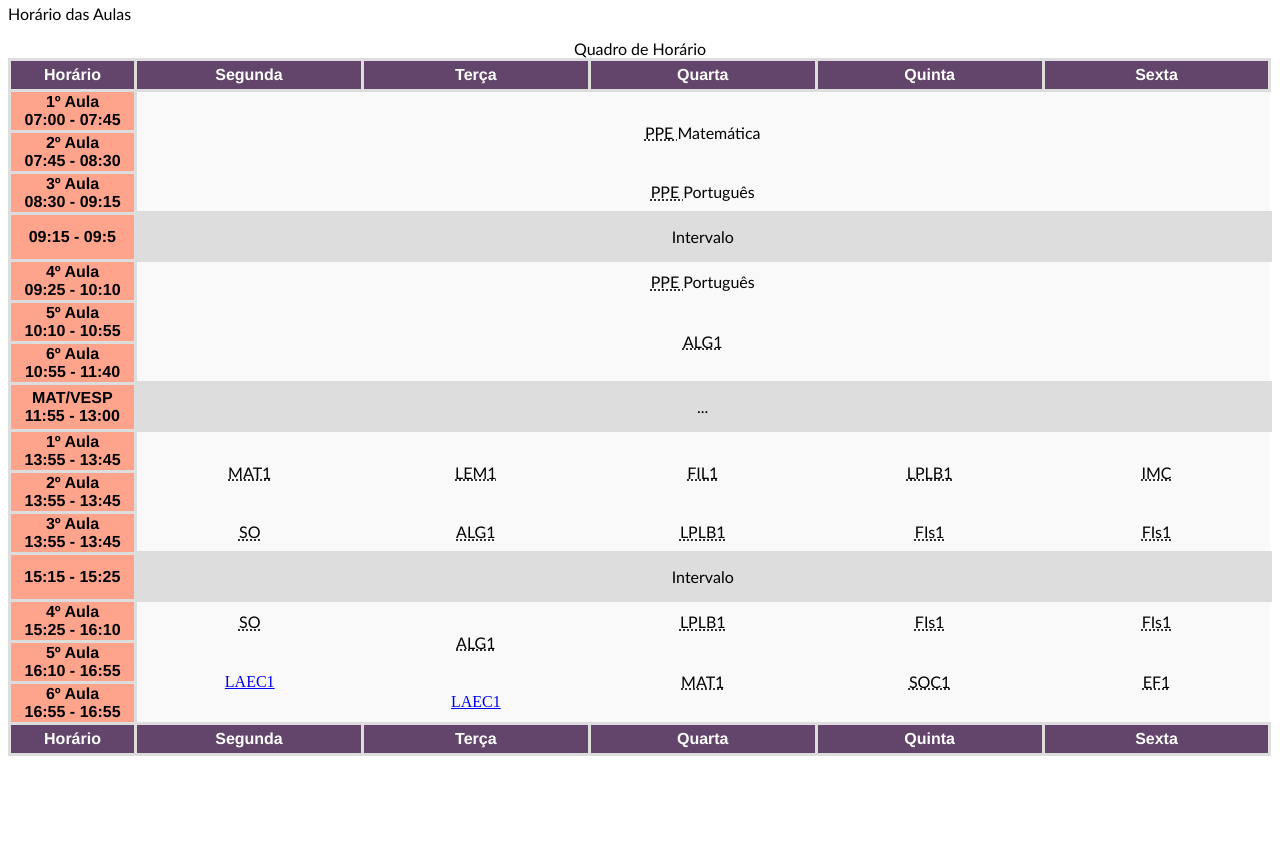
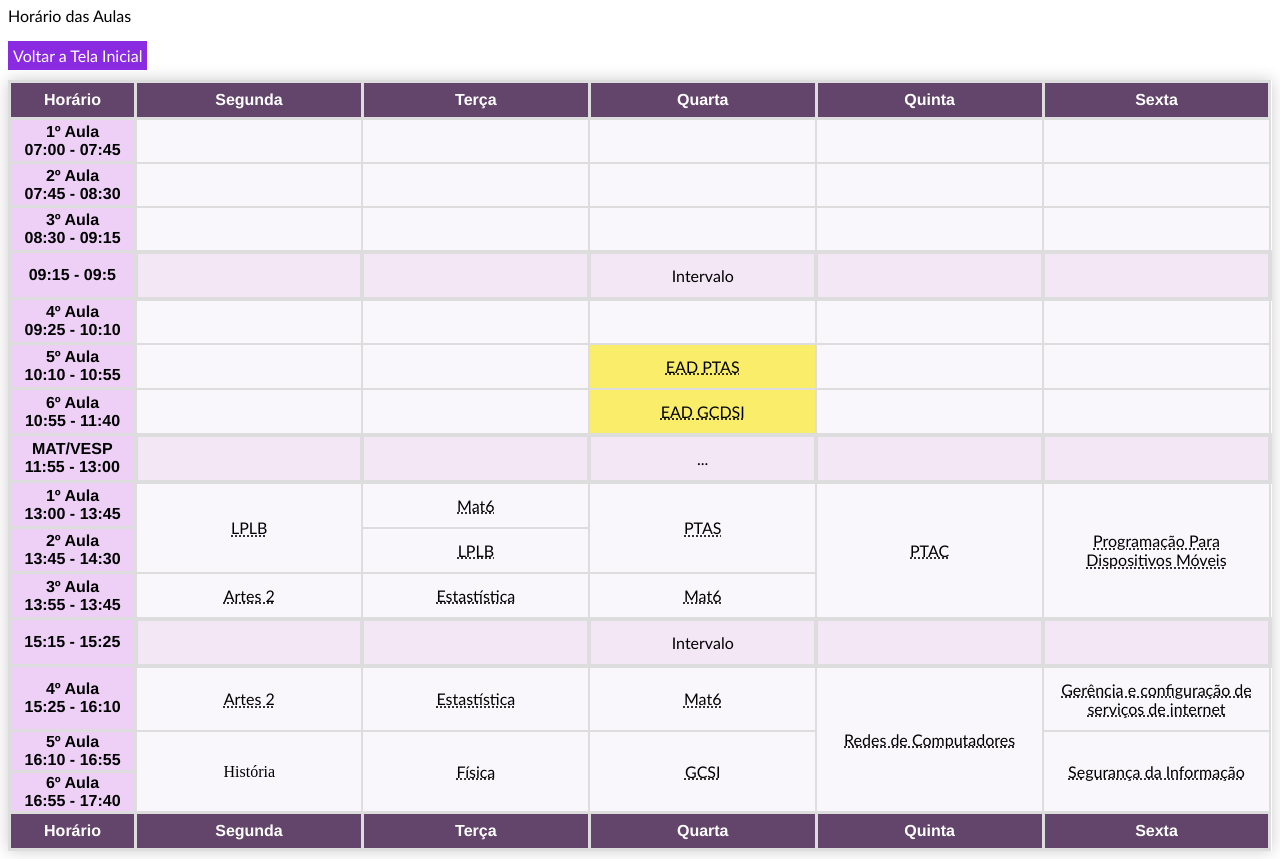
Before and after one commit to Victor14791012/pwa-moveis-VictoreFelipe, a website: page pwa-moveis/horario.html in a window 1280 px wide. Shown: the part 76-935 px from the top of the page. Before the commit the page ends 840 px from the top, so only its background shows below. Drawn offline with Linux system fonts and the light colour scheme.

Commit message:
horarios
mandando horarios

```diff
--- a/pwa-moveis/horario.html
+++ b/pwa-moveis/horario.html
@@ -11,13 +11,14 @@
 </head>
 
 <body>
-  <h1 class="colunadehorário"> HTML5-Tabela</h1>
+  <h1 class="Fontecelula" > Aulas INFO 5B</h1>
   <p class="Fontecelula"> Horário das Aulas</p>
 
+  <a href="index.html" class="Fontecelula ">Voltar a Tela Inicial</a>
+
   <table>
-    <caption class="Fontecelula"> Quadro de Horário </caption>
     <colgroup>
-      <col class="primeiraColuna" style="background-color:#FEA38C  ">
+      <col class="primeiraColuna" >
       <col>
       <col>
       <col>
@@ -40,7 +41,7 @@
       <th class="colunadehorário"> 1º Aula <br> 07:00 - 07:45 </th>
       <td> &nbsp</td>
       <td> &nbsp </td>
-      <td class="Fontecelula" rowspan="2"> <abbr title="Programa de Permanência e Êxito"> PPE </abbr> Matemática </td>
+      <td>&nbsp </td>
       <td>&nbsp </td>
       <td>&nbsp</td>
 
@@ -51,6 +52,7 @@
       <td> &nbsp </td>
       <td> &nbsp </td>
       <td>&nbsp </td>
+      <td>&nbsp </td>
 
 
     </tr>
@@ -58,7 +60,7 @@
       <th class="colunadehorário"> 3º Aula <br> 08:30 - 09:15 </th>
       <td> &nbsp</td>
       <td> &nbsp </td>
-      <td class="Fontecelula"> <abbr title="Programa de Permanência e Êxito"> PPE </abbr> Português </td>
+      <td>&nbsp </td>
       <td>&nbsp </td>
       <td>&nbsp</td>
 
@@ -76,7 +78,7 @@
       <th class="colunadehorário"> 4º Aula <br> 09:25 - 10:10 </th>
       <td> &nbsp</td>
       <td> &nbsp </td>
-      <td class="Fontecelula"> <abbr title="Programa de Permanência e Êxito"> PPE </abbr> Português </td>
+      <td>&nbsp </td>
       <td>&nbsp </td>
       <td>&nbsp</td>
 
@@ -85,7 +87,7 @@
       <th class="colunadehorário"> 5º Aula <br> 10:10 - 10:55 </th>
       <td> &nbsp</td>
       <td> &nbsp </td>
-      <td class="Fontecelula" rowspan="2"> <abbr title="Algoritimos1"> ALG1 </abbr> </td>
+      <td class="Fontecelula ead" > <abbr title="Ensino a distância"> EAD </abbr> <abbr title="Programação e Tecnologias Para Aplicações em Servidor"> PTAS </abbr> </td>
       <td>&nbsp </td>
       <td>&nbsp</td>
 
@@ -93,11 +95,10 @@
     <tr>
       <th class="colunadehorário"> 6º Aula <br> 10:55 - 11:40 </th>
       <td> &nbsp</td>
+      <td> &nbsp</td>
+      <td class="Fontecelula ead" > <abbr title="Ensino a distância"> EAD </abbr> <abbr title="Gerência e Configuração de Serviços de Internet"> GCDSI </abbr> </td>
       <td> &nbsp </td>
       <td> &nbsp </td>
-      <td>&nbsp </td>
-
-
     </tr>
     <tr>
       <th class="colunadehorário"> MAT/VESP <br> 11:55 - 13:00 </th>
@@ -109,26 +110,25 @@
 
     </tr>
     <tr>
-      <th class="colunadehorário"> 1º Aula <br> 13:55 - 13:45 </th>
-      <td class="Fontecelula" rowspan="2"> <abbr title="Matemática"> MAT1 </abbr> </td>
-      <td class="Fontecelula" rowspan="2"> <abbr title="Língua Estrangeira Moderna1  (inglês)"> LEM1 </abbr> </td>
-      <td class="Fontecelula" rowspan="2"> <abbr title="Filosofia1"> FIL1 </abbr> </td>
-      <td class="Fontecelula" rowspan="2"> <abbr title="Língua Portuguesa e Literatura Brasileira1"> LPLB1 </abbr> </td>
-      <td class="Fontecelula" rowspan="2"> <abbr title="Instalação e Manutençao de Computadores "> IMC </abbr> </td>
+      <th class="colunadehorário"> 1º Aula <br> 13:00 - 13:45 </th>
+      <td class="Fontecelula" rowspan="2"> <abbr title="Português"> LPLB </abbr> </td>
+      <td class="Fontecelula" rowspan="1"> <abbr title="Matématica"> Mat6 </abbr> </td>
+      <td class="Fontecelula" rowspan="2"> <abbr title=""> PTAS </abbr> </td>
+      <td class="Fontecelula" rowspan="3"> <abbr title="Programaçãoe Tecnologias para Aplicação Cliente"> PTAC </abbr> </td>
+      <td class="Fontecelula" rowspan="3"> <abbr title="UF LAB 2"> Programação Para Dispositivos Móveis </abbr> </td>
 
     </tr>
     <tr>
-      <th class="colunadehorário"> 2º Aula <br> 13:55 - 13:45 </th>
-
+      <th class="colunadehorário"> 2º Aula <br> 13:45 - 14:30 </th>
+      <td class="Fontecelula" rowspan="1"> <abbr title="Português"> LPLB </abbr> </td>
 
     </tr>
     <tr>
       <th class="colunadehorário"> 3º Aula <br> 13:55 - 13:45 </th>
-      <td class="Fontecelula"> <abbr title="Software "> SO </abbr> </td>
-      <td class="Fontecelula"> <abbr title="Algoritimos1"> ALG1 </abbr> </td>
-      <td class="Fontecelula"> <abbr title="Língua Portuguesa e Literatura Brasileira1"> LPLB1 </abbr> </td>
-      <td class="Fontecelula"> <abbr title="Fsica1"> FIs1 </abbr> </td>
-      <td class="Fontecelula"> <abbr title="Fsica1"> FIs1 </abbr> </td>
+      <td class="Fontecelula"> <abbr title="Artes "> Artes 2 </abbr> </td>
+      <td class="Fontecelula"> <abbr title="Estastística"> Estastística </abbr> </td>
+      <td class="Fontecelula"> <abbr title=""> Mat6 </abbr> </td>
+
 
     </tr>
     <tr>
@@ -142,25 +142,24 @@
     </tr>
     <tr>
       <th class="colunadehorário"> 4º Aula <br> 15:25 - 16:10 </th>
-      <td class="Fontecelula"> <abbr title="Software "> SO </abbr></td>
-      <td class="Fontecelula" rowspan="2"> <abbr title="Algoritimos1"> ALG1 </abbr> </td>
-      <td class="Fontecelula"> <abbr title="Língua Portuguesa e Literatura Brasileira1"> LPLB1 </abbr> </td>
-      <td class="Fontecelula"> <abbr title="Fsica1"> FIs1 </abbr> </td>
-      <td class="Fontecelula"> <abbr title="Fsica1"> FIs1 </abbr> </td>
+      <td class="Fontecelula"> <abbr title="Artes "> Artes 2 </abbr> </td>
+      <td class="Fontecelula" rowspan="1"> <abbr title="Estastística"> Estastística </abbr> </td>
+      <td class="Fontecelula"> <abbr title=""> Mat6 </abbr> </td>
+      <td class="Fontecelula" rowspan="3"> <abbr title="Redes de Computadores"> Redes de Computadores </abbr> </td>
+      <td class="Fontecelula"> <abbr title="UF LAB2"> Gerência e configuração de serviços de internet </abbr> </td>
 
     </tr>
     <tr>
       <th class="colunadehorário"> 5º Aula <br> 16:10 - 16:55 </th>
-      <td rowspan="2"> <a href="laec1.html"> LAEC1 </a> </td>
-      <td class="Fontecelula" rowspan="2"> <abbr title="Matemática"> MAT1 </abbr> </td>
-      <td class="Fontecelula" rowspan="2"> <abbr title="Sociologia"> SOC1 </abbr> </td>
-      <td class="Fontecelula" rowspan="2"> <abbr title="Educação Física "> EF1 </abbr> </td>
+      <td rowspan="2"> História </td>
+      <td class="Fontecelula" rowspan="2"> <abbr title="Física"> Física </abbr> </td>
+      <td class="Fontecelula" rowspan="2"> <abbr title=""> GCSI </abbr> </td>
+      <td class="Fontecelula" rowspan="2"> <abbr title="UF LAB2 "> Segurança da Informação </abbr> </td>
 
     </tr>
     </tr>
     <tr>
-      <th class="colunadehorário"> 6º Aula <br> 16:55 - 16:55 </th>
-      <td> <a href="laec1.html"> LAEC1 </a> </td>
+      <th class="colunadehorário"> 6º Aula <br> 16:55 - 17:40 </th>
 
 
     </tr>
--- a/pwa-moveis/style.css
+++ b/pwa-moveis/style.css
@@ -1,63 +1,76 @@
 col {
   width: 18%;
+}
 
-}
 table {
   text-align: center;
   border-collapse: collapse;
   width: 100%;
+  box-shadow: 0 0 15px rgba(0, 0, 0, 0.2);
 }
+
 .Intervalo {
-    background-color:#DDDDDD  ;
+  background-color: #f3e6f5;
   border: 4px solid #dddddd;
   padding: 12px;
-    font-family: Calibri ;
+  font-family: Calibri;
+}
 
+.Cabeçalho {
+  background-color: #63456B;
+  color: white;
+  font-family: 'Franklin Gothic Medium', 'Arial Narrow', Arial, sans-serif;
+  padding: 8px;
+}
 
+th {
+  border: 3px solid #dddddd;
 }
-  .Cabeçalho{
-  background-color: #63456B ;
-  color: white;
-  font-family: 'Franklin Gothic Medium', 'Arial Narrow', "Arial", "sans-serif";
-  padding: 5px;
 
+td {
+  border: 2px solid #DDDDDD;
+  background-color: #f9f6fc;
+  transition: background-color 0.3s, transform 0.2s;
+  padding: 12px;
 }
-  th{
-    border: 3px solid #dddddd;
 
+td:hover {
+  background-color: #e5d6ee;
+  transform: scale(1.05);
 }
-td{
 
-  background-color: #F9F9F9;
+.colunadehorário {
+  font-family: 'Franklin Gothic Medium', 'Arial Narrow', Arial, sans-serif;
+  background-color: #eed0f7;
 }
-.colunadehorário{
-  font-family: 'Franklin Gothic Medium', 'Arial Narrow', Arial, sans-serif;
 
-
-}
-.titulo{
+.titulo {
   font-family: 'Franklin Gothic Medium', 'Arial Narrow', Arial, sans-serif;
 }
-.Fontecelula{
 
-  font-family: Calibri ;
-}
-abbr{
-font-family: Calibri ;
-
-
-
-
+.Fontecelula {
+  font-family: Calibri;
 }
 
-.texto{
- font-family: Calibri ;
-
-
+abbr {
+  font-family: Calibri;
 }
 
-.primeiraColuna{
+.primeiraColuna {
   width: 10%;
+  background-color: #eed0f7;
+  font-weight: bold;
+}
 
+.ead {
+  background-color: #f9ed6a;
+}
 
+a {
+  color: white;
+  background-color: blueviolet;
+  padding: 5px;
+  text-decoration: none;
+  display: inline-block;
+  margin-bottom: 10px; /* Ajuste o valor para o espaçamento desejado */
 }
```
Lines whose indentation alone changed are shown as unchanged.
